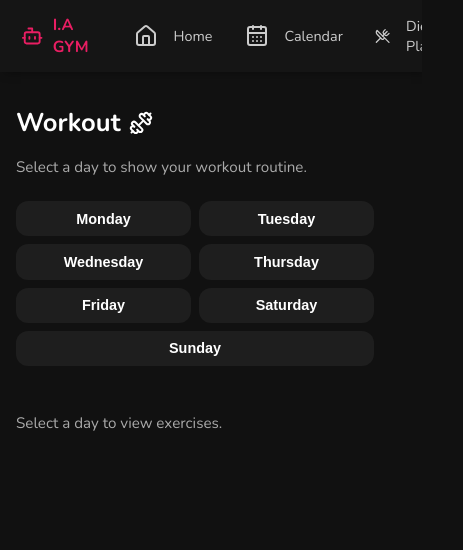
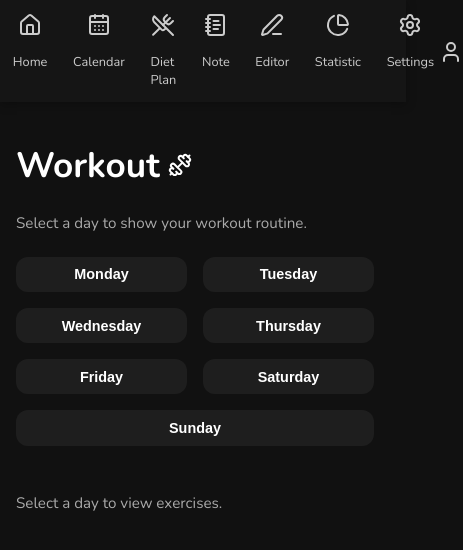
Before and after one commit to loudionbool/GYM-Web, a plain HTML site: page pages/Treinos.html in a window 390 px wide. Shown: the whole page, 463 px wide, since content can reach past the window. Drawn offline with nearby package versions, Linux system fonts and the light colour scheme.

Commit message:
Update treinos.css

```diff
--- a/css/treinos.css
+++ b/css/treinos.css
@@ -181,60 +181,51 @@ body {
   .sidebar {
     flex-direction: row;
     width: 100%;
+    padding: 0.5rem;
     height: auto;
-        padding: 0.5rem 1rem;
     border-radius: 0;
-        overflow-x: auto;
-        align-items: center;
     justify-content: space-between;
-    }
-
-    .sidebar .top {
-        flex-direction: row;
-        align-items: center;
-        gap: 1rem;
+    box-shadow: 0 2px 10px rgba(0,0,0,0.3);
   }
 
   .sidebar .logo {
-        font-size: 1rem;
-        margin-bottom: 0;
+    display: none;
   }
 
   .sidebar nav {
     flex-direction: row;
-        flex-wrap: nowrap;
+    gap: 1rem;
     overflow-x: auto;
-        gap: 1rem;
   }
 
   .sidebar nav a {
-        padding: 0.5rem;
-        font-size: 0.9rem;
+    padding: 0.3rem;
+    font-size: 0.8rem;
+    flex-direction: column;
+    align-items: center;
   }
 
-    .profile {
-        padding-bottom: 0;
-        margin-top: 0;
+  .sidebar nav i {
+    font-size: 18px;
+  }
+
+  .profile i {
+    font-size: 20px;
   }
 
   .main {
     padding: 1rem;
   }
 
-    .main h1 {
-        font-size: 1.6rem;
+  .days {
     flex-wrap: wrap;
-    }
-
-    .days {
     justify-content: space-between;
-        gap: 0.5rem;
   }
 
   .days button {
     flex: 1 1 calc(50% - 0.5rem);
+    padding: 0.6rem;
     font-size: 0.9rem;
-        padding: 0.6rem;
   }
 
   .exercises {
```
Lines whose indentation alone changed are shown as unchanged.
